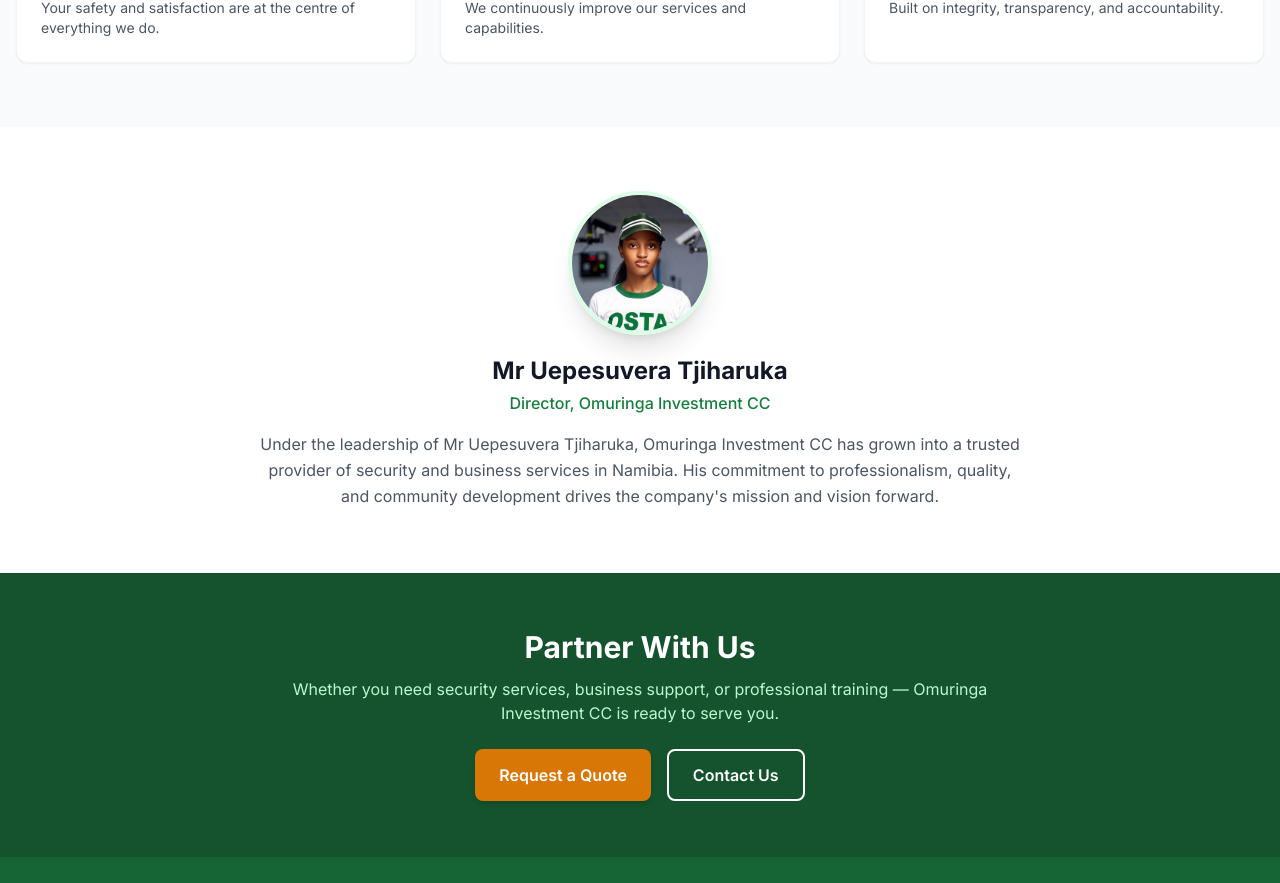
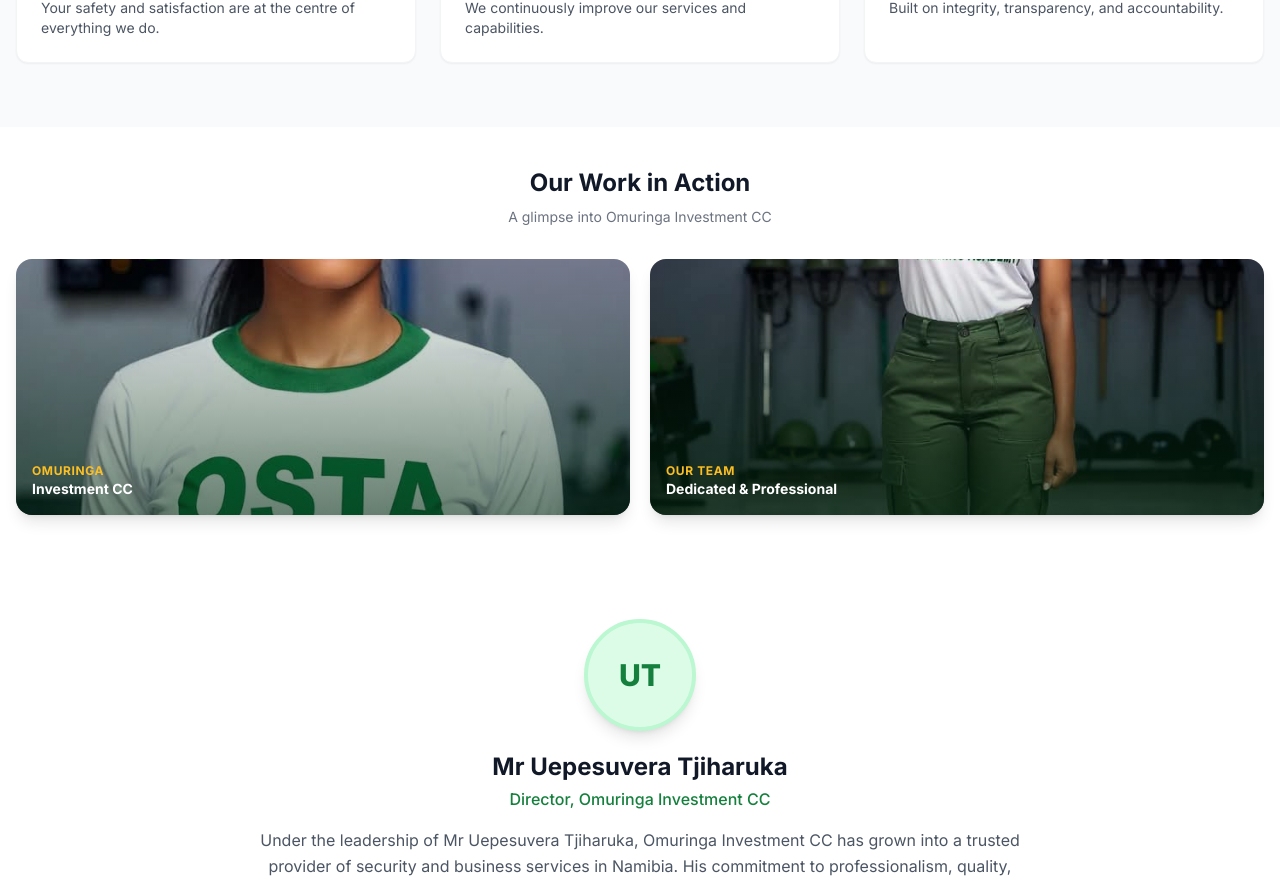
Before and after one commit to james10902/Omuringa-Investment-cc, a Next.js app: page /about in a window 1280 px wide. Shown: the part 1500-2383 px from the top of the page. Built offline with nearby package versions, Linux system fonts and the light colour scheme; no server answers.

Commit message:
fix: revert director to initials, use new images as photo gallery on about page

```diff
--- a/src/app/(public)/about/page.tsx
+++ b/src/app/(public)/about/page.tsx
@@ -156,18 +156,51 @@
         </div>
       </section>
 
+      {/* Photo Gallery */}
+      <section className="py-10 bg-white">
+        <div className="max-w-7xl mx-auto px-4">
+          <div className="text-center mb-8">
+            <h2 className="text-2xl font-bold text-gray-900">Our Work in Action</h2>
+            <p className="text-gray-500 mt-2 text-sm">A glimpse into Omuringa Investment CC</p>
+          </div>
+          <div className="grid sm:grid-cols-2 gap-5">
+            <div className="relative rounded-2xl overflow-hidden h-64 shadow-lg group">
+              <Image
+                src="/Images/IMG-20260602-WA0022.jpg"
+                alt="Omuringa Investment CC — in action"
+                fill
+                className="object-cover group-hover:scale-105 transition-transform duration-500"
+              />
+              <div className="absolute inset-0 bg-gradient-to-t from-brand-950/60 to-transparent" />
+              <div className="absolute bottom-4 left-4 text-white">
+                <div className="text-xs text-gold-400 font-bold uppercase tracking-wider">Omuringa</div>
+                <div className="text-sm font-bold">Investment CC</div>
+              </div>
+            </div>
+            <div className="relative rounded-2xl overflow-hidden h-64 shadow-lg group">
+              <Image
+                src="/Images/IMG-20260602-WA0023.jpg"
+                alt="Omuringa Investment CC — our team"
+                fill
+                className="object-cover group-hover:scale-105 transition-transform duration-500"
+              />
+              <div className="absolute inset-0 bg-gradient-to-t from-brand-950/60 to-transparent" />
+              <div className="absolute bottom-4 left-4 text-white">
+                <div className="text-xs text-gold-400 font-bold uppercase tracking-wider">Our Team</div>
+                <div className="text-sm font-bold">Dedicated &amp; Professional</div>
+              </div>
+            </div>
+          </div>
+        </div>
+      </section>
+
       {/* Director */}
       <section className="py-16 bg-white">
         <div className="max-w-7xl mx-auto px-4">
           <div className="max-w-3xl mx-auto text-center">
-            {/* Director photo */}
-            <div className="relative w-36 h-36 mx-auto mb-5 rounded-full overflow-hidden border-4 border-brand-100 shadow-xl">
-              <Image
-                src="/Images/IMG-20260602-WA0022.jpg"
-                alt={COMPANY.director}
-                fill
-                className="object-cover object-top"
-              />
+            {/* Initials avatar — replace with photo when available */}
+            <div className="w-28 h-28 bg-brand-100 rounded-full flex items-center justify-center mx-auto mb-5 border-4 border-brand-200 shadow-lg">
+              <span className="text-brand-700 font-extrabold text-3xl">UT</span>
             </div>
             <h2 className="text-2xl font-bold text-gray-900 mb-1">{COMPANY.director}</h2>
             <p className="text-brand-700 font-medium mb-4">Director, Omuringa Investment CC</p>
--- a/src/components/home/about-section.tsx
+++ b/src/components/home/about-section.tsx
@@ -1,7 +1,6 @@
 import Link from "next/link";
 import Image from "next/image";
-import { CheckCircle, ChevronRight, Shield } from "lucide-react";
-import { COMPANY } from "@/lib/utils";
+import { CheckCircle, ChevronRight } from "lucide-react";import { COMPANY } from "@/lib/utils";
 import { SafeImage } from "@/components/ui/safe-image";
 
 const values = [
@@ -70,14 +69,8 @@
 
             {/* Director floating card */}
             <div className="absolute -bottom-5 -right-5 bg-white rounded-2xl shadow-xl p-4 border border-gray-100 flex items-center gap-3 max-w-[220px]">
-              <div className="relative w-12 h-12 rounded-full overflow-hidden flex-shrink-0 border-2 border-brand-100">
-                <SafeImage
-                  src="/Images/IMG-20260602-WA0022.jpg"
-                  alt={COMPANY.director}
-                  fill
-                  className="object-cover"
-                  fallbackClassName="w-full h-full bg-brand-100 flex items-center justify-center"
-                />
+              <div className="w-12 h-12 bg-brand-100 rounded-full flex items-center justify-center flex-shrink-0">
+                <span className="text-brand-700 font-extrabold text-base">UT</span>
               </div>
               <div>
                 <div className="text-xs font-bold text-gray-900 leading-tight">{COMPANY.director}</div>
```
